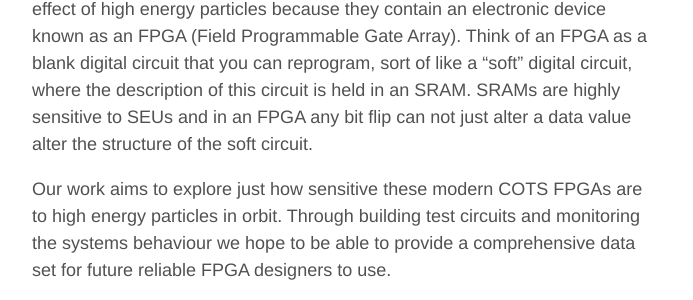
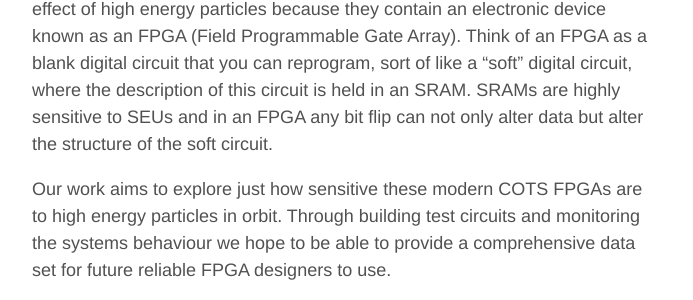
Before and after one commit to STFleming/ops-sat, a Jekyll site: the page built from _posts/2016-01-27-MityArm.md, in a window 1280 px wide. Shown: the part 1355-1655 px from the top of the page, without its empty margins (293-986 px from the left). Built offline with Jekyll 4.4.1, drawn with Linux system fonts in a browser that asks for light colours; comment, search, counter and statistics services are not loaded; some of the changed text lies outside the part shown.

Commit message:
Fixing typos

```diff
--- a/_posts/2016-01-27-MityArm.md
+++ b/_posts/2016-01-27-MityArm.md
@@ -29,7 +29,7 @@ The MityARM SoCs in OPS-SATs payload are particularity vulnerable to the effect
 because they contain an electronic device known as an FPGA (Field Programmable Gate Array).
 Think of an FPGA as a blank digital circuit that you can reprogram, sort of like a “soft” digital circuit,
 where the description of this circuit is held in an SRAM. SRAMs are highly sensitive to SEUs and in an FPGA any
-bit flip can not just alter a data value alter the structure of the soft circuit.
+bit flip can not only alter data but alter the structure of the soft circuit.
 
 Our work aims to explore just how sensitive these modern COTS FPGAs are to high energy particles in orbit.
 Through building test circuits and monitoring the systems behaviour we hope to be able to provide a
```
